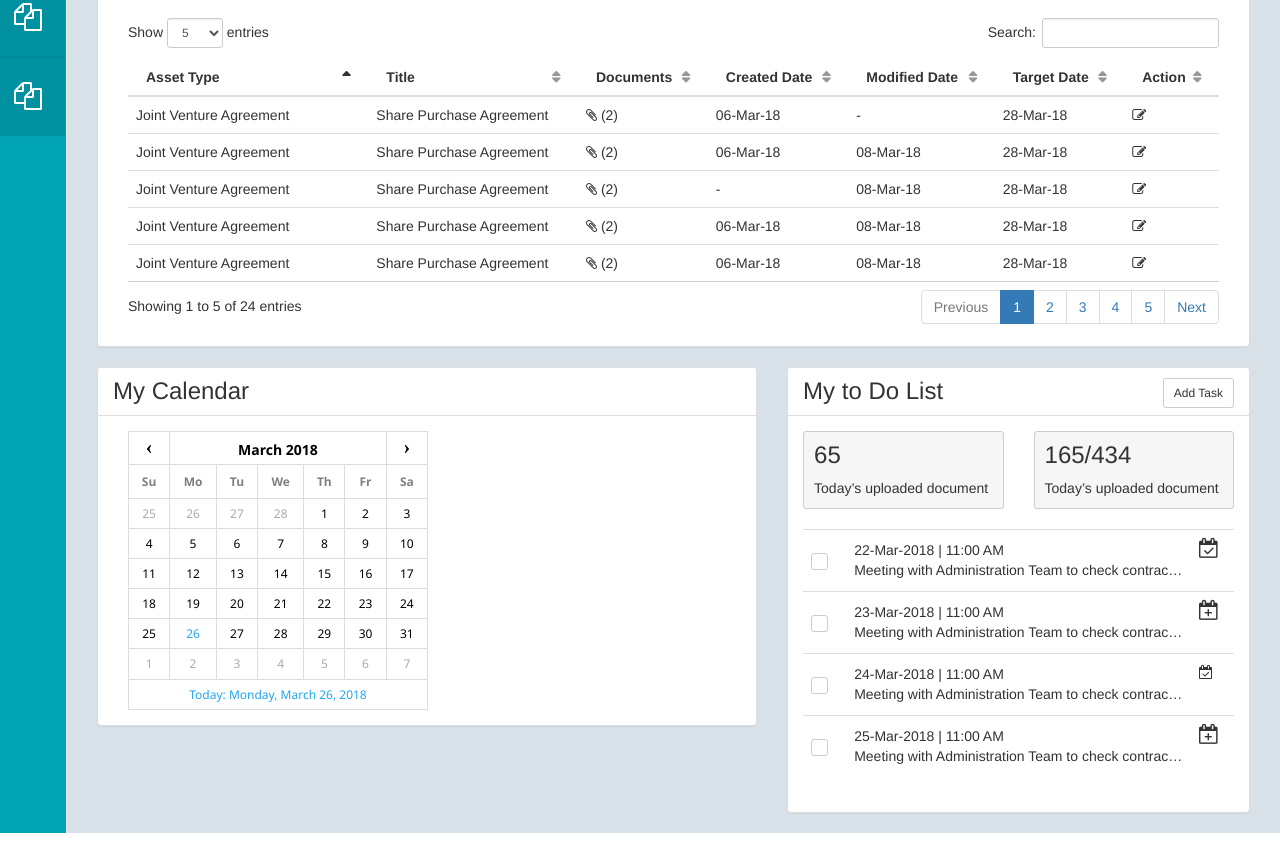
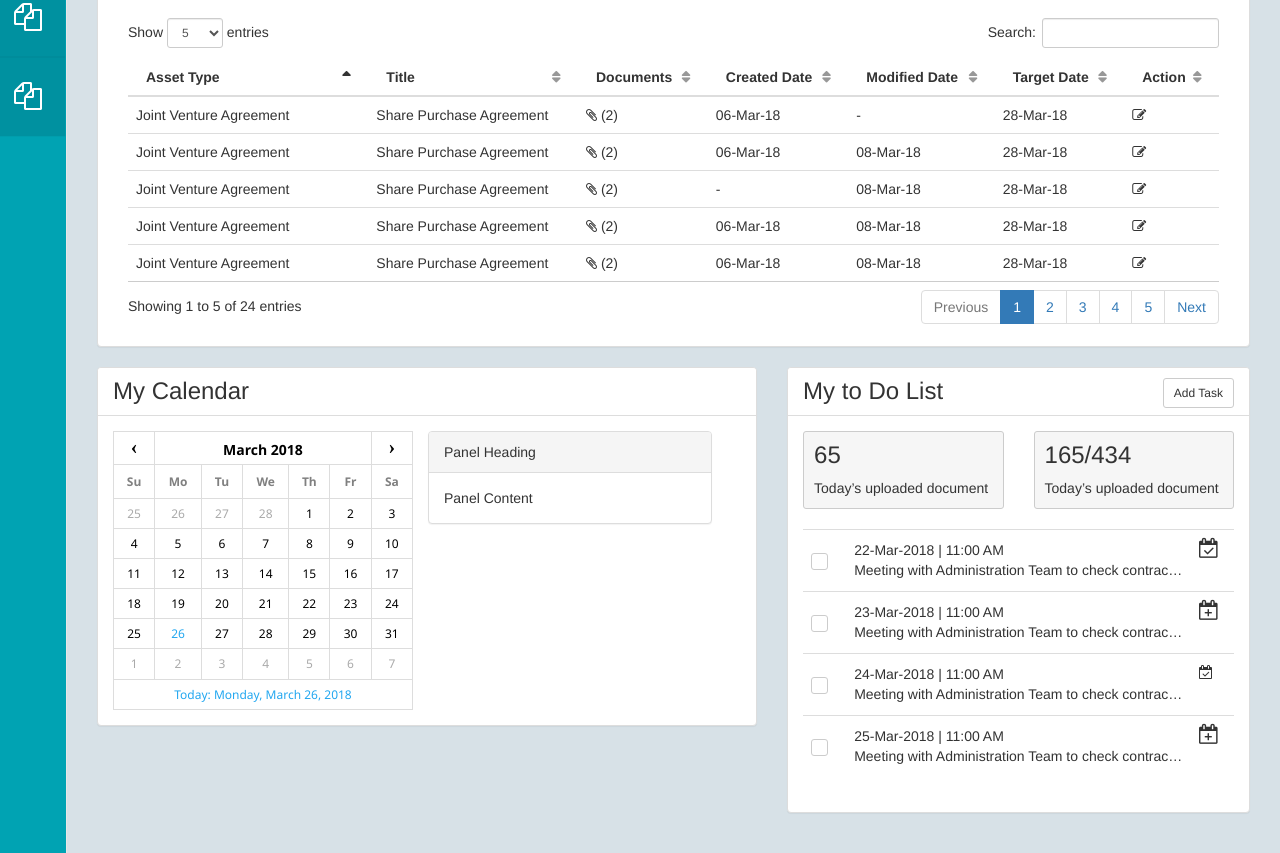
Before and after one commit to sushilkundu143/admin-dashboard, a website with bundled scripts: page index.html in a window 1280 px wide. Shown: the part 645-1498 px from the top of the page. Built offline with nearby package versions, Linux system fonts and the light colour scheme.

Commit message:
add update

```diff
--- a/index.html
+++ b/index.html
@@ -428,9 +428,11 @@
                                     </div>
                                     <div class="col-sm-6 col-lg-pt-5 col-lg-pb-5 pr-0">
                                         <div class="col-sm-11 pt-5 pb-5 p-relative">
-                                                <input type="text" placeholder="Search data form grid document type, document name" class="form-control search" id="myInputTextField">
-                                                <a class="search-icon"><i class="fa fa-search"></i></a>
-                                            </div>
+                                            <input type="text" placeholder="Search data form grid document type, document name" class="form-control search" id="myInputTextField">
+                                            <a class="search-icon">
+                                                <i class="fa fa-search"></i>
+                                            </a>
+                                        </div>
                                         <div class="dropdown pull-right m">
                                             <button class="btn btn-transparent dropdown-toggle" type="button" data-toggle="dropdown">
                                                 <i class="fa fa-filter" aria-hidden="true"></i>
@@ -1395,8 +1397,14 @@
                         <div class="panel-body">
                             <div class="col-lg-12">
                                 <div class="row">
-                                    <div class="col-lg-8">
+                                    <div class="col-lg-auto">
                                         <table id="calendar-demo" class="calendar"></table>
+                                    </div>
+                                    <div class="col-lg-6 pr-0">
+                                        <div class="panel panel-default">
+                                            <div class="panel-heading">Panel Heading</div>
+                                            <div class="panel-body">Panel Content</div>
+                                        </div>
                                     </div>
                                 </div>
                             </div>
--- a/scss/sb-admin-2.scss
+++ b/scss/sb-admin-2.scss
@@ -47,7 +47,7 @@ body {
     #page-wrapper {
         position: inherit;
         margin: 0 0 0 66px;
-        padding: 0 30px;
+        padding: 0px 30px 20px;
         border-left: 1px solid #e7e7e7;
     }
 }
@@ -817,6 +817,9 @@ body {
     .in-b {
         display: inline-block
     }
+    .col-lg-auto {
+        float: left;
+    }
 }
 
 .nav_height {
```
Also changed, not shown: dist/css/sb-admin-2.css, 1 other file.
